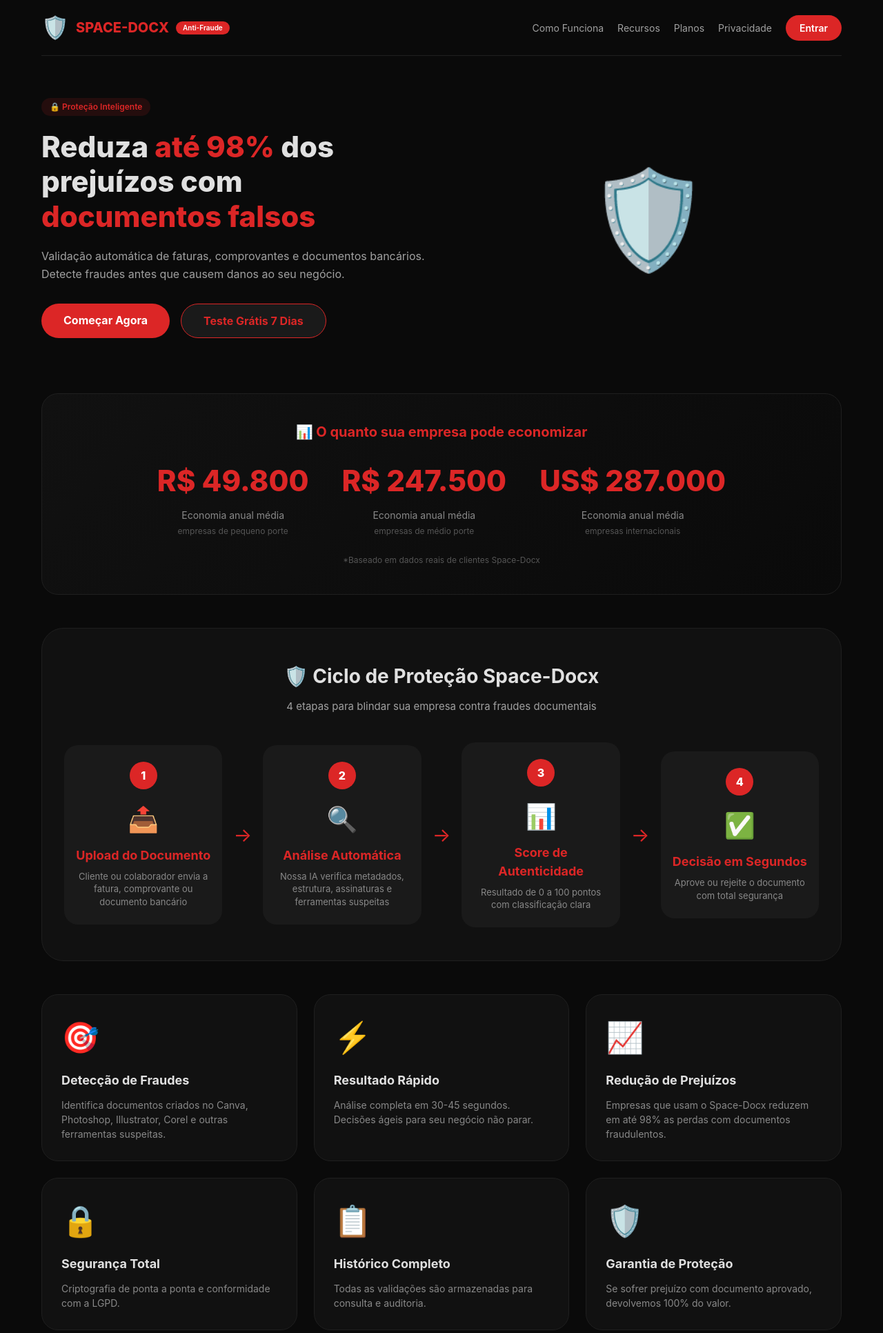
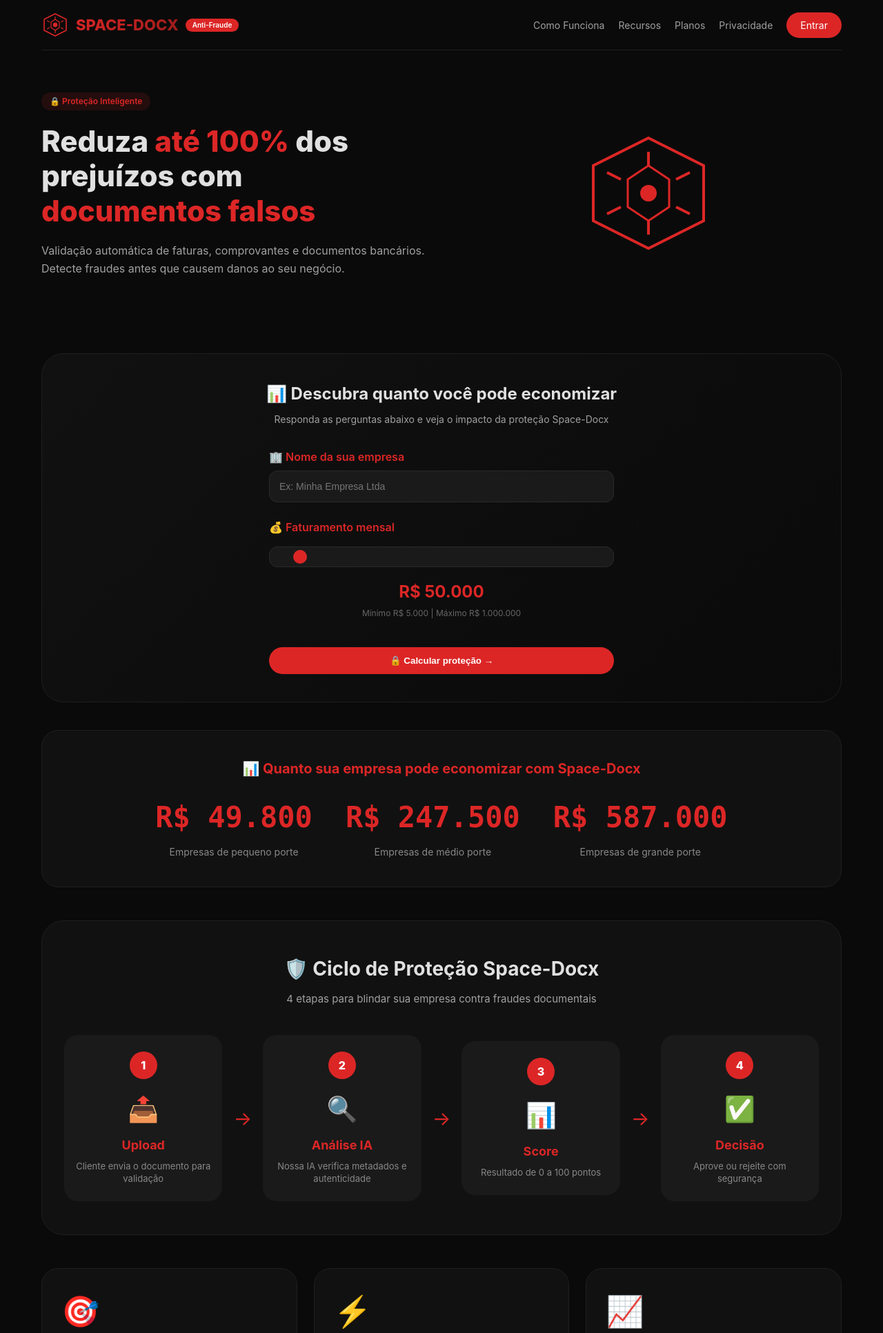
Before and after one commit to luq-eng/space-docx, a Flask app: page / in a window 1280 px wide. Shown: the top 1932 px of the page at 69% size. Run offline with Flask 3, Linux system fonts and the light colour scheme; parts of the project's set-up code (start-up, migrations or seed data) failed here and were passed over.

Commit message:
Update index.html

```diff
--- a/templates/index.html
+++ b/templates/index.html
@@ -9,16 +9,16 @@
         body { font-family: -apple-system, BlinkMacSystemFont, 'Segoe UI', Roboto, sans-serif; background: #0a0a0a; color: #e0e0e0; line-height: 1.5; }
         .container { max-width: 1200px; margin: 0 auto; padding: 0 20px; }
 
-        /* Header - Responsivo */
+        /* Header */
         .header { display: flex; justify-content: space-between; align-items: center; padding: 16px 0; border-bottom: 1px solid #1f1f1f; flex-wrap: wrap; gap: 16px; }
         .logo { display: flex; align-items: center; gap: 10px; }
-        .logo-icon { font-size: 32px; }
-        .logo-text { font-size: 20px; font-weight: 800; color: #dc2626; }
+        .logo-svg { width: 40px; height: 40px; }
+        .logo-text { font-size: 22px; font-weight: 800; background: linear-gradient(135deg, #dc2626, #991b1b); -webkit-background-clip: text; -webkit-text-fill-color: transparent; }
         .logo-badge { background: #dc2626; padding: 2px 10px; border-radius: 20px; font-size: 10px; color: white; font-weight: 600; }
         .nav { display: flex; gap: 20px; align-items: center; flex-wrap: wrap; }
         .nav a { color: #a0a0a0; text-decoration: none; font-size: 14px; transition: color 0.2s; }
         .nav a:hover { color: #dc2626; }
-        .btn-login { background: #dc2626; padding: 8px 20px; border-radius: 30px; color: white !important; font-weight: 600; }
+        .btn-login { background: #dc2626; padding: 8px 20px; border-radius: 30px; color: white !important; }
 
         /* Hero */
         .hero { display: flex; align-items: center; justify-content: space-between; padding: 60px 0 40px; gap: 40px; flex-wrap: wrap; }
@@ -27,23 +27,40 @@
         .hero h1 { font-size: 42px; font-weight: 800; margin-bottom: 20px; line-height: 1.2; }
         .hero h1 span { color: #dc2626; }
         .hero p { font-size: 16px; color: #a0a0a0; margin-bottom: 30px; line-height: 1.6; }
-        .hero-buttons { display: flex; gap: 16px; flex-wrap: wrap; }
-        .btn-primary { background: #dc2626; color: white; padding: 12px 32px; border-radius: 40px; text-decoration: none; font-weight: 700; display: inline-block; transition: transform 0.2s; }
-        .btn-secondary { background: #1a1a1a; border: 1px solid #dc2626; color: #dc2626; padding: 12px 32px; border-radius: 40px; text-decoration: none; font-weight: 700; transition: transform 0.2s; }
-        .btn-primary:hover, .btn-secondary:hover { transform: translateY(-2px); }
         .hero-image { flex: 1; text-align: center; min-width: 200px; }
-        .shield-icon { font-size: 140px; }
+        .hero-svg { width: 200px; height: 200px; }
 
-        /* Stats com valores economizados */
-        .stats-economia { background: linear-gradient(135deg, #111, #0a0a0a); border-radius: 24px; padding: 40px; margin: 40px 0; text-align: center; border: 1px solid #1f1f1f; }
+        /* Quiz Section */
+        .quiz-section { background: linear-gradient(135deg, #111, #0a0a0a); border-radius: 32px; padding: 40px; margin: 40px 0; border: 1px solid #1f1f1f; }
+        .quiz-title { font-size: 24px; font-weight: 700; text-align: center; margin-bottom: 8px; }
+        .quiz-subtitle { text-align: center; color: #a0a0a0; margin-bottom: 32px; font-size: 14px; }
+        .quiz-form { max-width: 500px; margin: 0 auto; }
+        .quiz-group { margin-bottom: 24px; }
+        .quiz-group label { display: block; font-weight: 600; margin-bottom: 8px; color: #dc2626; }
+        .quiz-group input { width: 100%; padding: 14px; background: #1a1a1a; border: 1px solid #2a2a2a; border-radius: 12px; color: white; font-size: 14px; }
+        .quiz-group input:focus { outline: none; border-color: #dc2626; }
+        .slider-container { margin-top: 16px; }
+        .slider { width: 100%; height: 6px; -webkit-appearance: none; background: #2a2a2a; border-radius: 3px; outline: none; }
+        .slider::-webkit-slider-thumb { -webkit-appearance: none; width: 20px; height: 20px; background: #dc2626; border-radius: 50%; cursor: pointer; }
+        .slider-value { text-align: center; margin-top: 12px; font-size: 24px; font-weight: 700; color: #dc2626; }
+        .slider-label { text-align: center; font-size: 12px; color: #666; margin-top: 4px; }
+
+        /* Resultado Quiz */
+        .quiz-resultado { background: #1a1a1a; border-radius: 20px; padding: 24px; margin-top: 24px; text-align: center; display: none; animation: fadeInUp 0.5s ease-out; }
+        .quiz-resultado h3 { font-size: 18px; margin-bottom: 16px; color: #dc2626; }
+        .perda-valor { font-size: 36px; font-weight: 800; color: #dc2626; margin: 16px 0; }
+        .btn-quiz { background: #dc2626; color: white; padding: 12px 32px; border-radius: 40px; text-decoration: none; font-weight: 700; display: inline-block; margin-top: 16px; transition: transform 0.2s; border: none; cursor: pointer; }
+        .btn-quiz:hover { transform: translateY(-2px); background: #b91c1c; }
+
+        /* Stats Economia Animados */
+        .stats-economia { background: #111; border-radius: 24px; padding: 40px; margin: 40px 0; text-align: center; border: 1px solid #1f1f1f; }
         .stats-economia h3 { font-size: 20px; margin-bottom: 24px; color: #dc2626; }
         .economia-grid { display: flex; justify-content: center; gap: 48px; flex-wrap: wrap; }
         .economia-card { text-align: center; }
-        .economia-valor { font-size: 42px; font-weight: 800; color: #dc2626; }
+        .economia-valor { font-size: 42px; font-weight: 800; color: #dc2626; font-family: monospace; }
         .economia-label { font-size: 14px; color: #888; margin-top: 8px; }
-        .economia-desc { font-size: 12px; color: #555; margin-top: 4px; }
 
-        /* Ciclo de Proteção - Melhorado */
+        /* Ciclo de Proteção */
         .ciclo { background: #111; border-radius: 32px; padding: 48px 32px; margin: 48px 0; border: 1px solid #1f1f1f; }
         .section-title { text-align: center; font-size: 28px; font-weight: 700; margin-bottom: 12px; }
         .section-subtitle { text-align: center; color: #a0a0a0; margin-bottom: 40px; font-size: 15px; }
@@ -74,41 +91,19 @@
         /* Footer */
         .footer { text-align: center; padding: 40px 0 30px; border-top: 1px solid #1f1f1f; margin-top: 40px; color: #666; font-size: 12px; }
         .footer a { color: #dc2626; text-decoration: none; }
-        .footer-links { display: flex; justify-content: center; gap: 24px; flex-wrap: wrap; margin-bottom: 16px; }
-        .footer-links a { color: #888; font-size: 12px; }
-
-        /* Responsivo Mobile */
-        @media (max-width: 768px) {
-            .container { padding: 0 16px; }
-            .header { flex-direction: column; text-align: center; }
-            .nav { justify-content: center; }
-            .hero { padding: 40px 0 20px; text-align: center; }
-            .hero h1 { font-size: 28px; }
-            .hero-buttons { justify-content: center; }
-            .shield-icon { font-size: 100px; }
-            .economia-valor { font-size: 32px; }
-            .economia-grid { gap: 24px; }
-            .ciclo-container { flex-direction: column; }
-            .ciclo-arrow { transform: rotate(90deg); }
-            .ciclo-step { width: 100%; }
-            .features { grid-template-columns: 1fr; }
-            .cta h2 { font-size: 22px; }
-            .stats-economia { padding: 24px; }
-            .ciclo { padding: 32px 20px; }
-        }
-
-        @media (max-width: 480px) {
-            .hero h1 { font-size: 24px; }
-            .economia-valor { font-size: 28px; }
-            .btn-primary, .btn-secondary { padding: 10px 20px; font-size: 14px; }
-            .section-title { font-size: 24px; }
-        }
 
         @keyframes fadeInUp {
             from { opacity: 0; transform: translateY(30px); }
             to { opacity: 1; transform: translateY(0); }
         }
-        .animated { animation: fadeInUp 0.6s ease-out; }
+        @media (max-width: 768px) {
+            .hero h1 { font-size: 28px; }
+            .ciclo-container { flex-direction: column; }
+            .ciclo-arrow { transform: rotate(90deg); }
+            .features { grid-template-columns: 1fr; }
+            .economia-grid { gap: 24px; }
+            .nav { justify-content: center; }
+        }
     </style>
 </head>
 <body>
@@ -116,7 +111,17 @@
         <!-- Header -->
         <div class="header">
             <div class="logo">
-                <div class="logo-icon">🛡️</div>
+                <svg class="logo-svg" viewBox="0 0 100 100" fill="none" xmlns="http://www.w3.org/2000/svg">
+                    <path d="M50 10 L90 30 L90 70 L50 90 L10 70 L10 30 L50 10Z" stroke="#dc2626" stroke-width="4" fill="none"/>
+                    <path d="M50 30 L65 40 L65 60 L50 70 L35 60 L35 40 L50 30Z" stroke="#dc2626" stroke-width="3" fill="none"/>
+                    <circle cx="50" cy="50" r="8" fill="#dc2626"/>
+                    <path d="M50 20 L50 30" stroke="#dc2626" stroke-width="3"/>
+                    <path d="M50 70 L50 80" stroke="#dc2626" stroke-width="3"/>
+                    <path d="M30 40 L20 35" stroke="#dc2626" stroke-width="3"/>
+                    <path d="M70 40 L80 35" stroke="#dc2626" stroke-width="3"/>
+                    <path d="M30 60 L20 65" stroke="#dc2626" stroke-width="3"/>
+                    <path d="M70 60 L80 65" stroke="#dc2626" stroke-width="3"/>
+                </svg>
                 <div class="logo-text">SPACE-DOCX</div>
                 <div class="logo-badge">Anti-Fraude</div>
             </div>
@@ -129,115 +134,106 @@
             </div>
         </div>
 
-        <!-- Hero Section -->
+        <!-- Hero -->
         <div class="hero">
-            <div class="hero-content animated">
+            <div class="hero-content">
                 <div class="hero-badge">🔒 Proteção Inteligente</div>
-                <h1>Reduza <span>até 98%</span> dos prejuízos com <span>documentos falsos</span></h1>
+                <h1>Reduza <span>até 100%</span> dos prejuízos com <span>documentos falsos</span></h1>
                 <p>Validação automática de faturas, comprovantes e documentos bancários. Detecte fraudes antes que causem danos ao seu negócio.</p>
-                <div class="hero-buttons">
-                    <a href="/planos" class="btn-primary">Começar Agora</a>
-                    <a href="/gerar-chave-teste" class="btn-secondary">Teste Grátis 7 Dias</a>
-                </div>
             </div>
             <div class="hero-image">
-                <div class="shield-icon">🛡️</div>
+                <svg class="hero-svg" viewBox="0 0 200 200" fill="none" xmlns="http://www.w3.org/2000/svg">
+                    <path d="M100 20 L180 60 L180 140 L100 180 L20 140 L20 60 L100 20Z" stroke="#dc2626" stroke-width="4" fill="none"/>
+                    <path d="M100 60 L130 80 L130 120 L100 140 L70 120 L70 80 L100 60Z" stroke="#dc2626" stroke-width="3" fill="none"/>
+                    <circle cx="100" cy="100" r="12" fill="#dc2626"/>
+                    <path d="M100 40 L100 60" stroke="#dc2626" stroke-width="4"/>
+                    <path d="M100 140 L100 160" stroke="#dc2626" stroke-width="4"/>
+                    <path d="M60 80 L40 70" stroke="#dc2626" stroke-width="4"/>
+                    <path d="M140 80 L160 70" stroke="#dc2626" stroke-width="4"/>
+                    <path d="M60 120 L40 130" stroke="#dc2626" stroke-width="4"/>
+                    <path d="M140 120 L160 130" stroke="#dc2626" stroke-width="4"/>
+                </svg>
             </div>
         </div>
 
-        <!-- Stats com valores economizados -->
+        <!-- Quiz Section -->
+        <div class="quiz-section" id="quiz">
+            <h2 class="quiz-title">📊 Descubra quanto você pode economizar</h2>
+            <p class="quiz-subtitle">Responda as perguntas abaixo e veja o impacto da proteção Space-Docx</p>
+
+            <div class="quiz-form">
+                <div class="quiz-group">
+                    <label>🏢 Nome da sua empresa</label>
+                    <input type="text" id="empresaNome" placeholder="Ex: Minha Empresa Ltda">
+                </div>
+
+                <div class="quiz-group">
+                    <label>💰 Faturamento mensal</label>
+                    <div class="slider-container">
+                        <input type="range" id="faturamentoSlider" class="slider" min="5000" max="1000000" step="1000" value="50000">
+                        <div class="slider-value" id="faturamentoValor">R$ 50.000</div>
+                        <div class="slider-label">Mínimo R$ 5.000 | Máximo R$ 1.000.000</div>
+                    </div>
+                </div>
+
+                <button class="btn-quiz" id="calcularProtecao" style="width: 100%;">🔒 Calcular proteção →</button>
+
+                <div id="quizResultado" class="quiz-resultado">
+                    <h3>🛡️ RESULTADO DA PROTEÇÃO</h3>
+                    <div id="empresaResultado"></div>
+                    <div class="perda-valor" id="perdaResultado"></div>
+                    <p style="color:#888; font-size:13px;">Este é o valor que você pode perder anualmente com fraudes documentais.</p>
+                    <p style="color:#dc2626; font-weight:700; margin-top:16px;">Space-Docx reduz em até 100% este prejuízo!</p>
+                    <a href="/planos" class="btn-quiz" style="background:#dc2626; margin-top:20px;">👉 Proteja sua empresa agora</a>
+                </div>
+            </div>
+        </div>
+
+        <!-- Stats Economia Animados -->
         <div class="stats-economia">
-            <h3>📊 O quanto sua empresa pode economizar</h3>
+            <h3>📊 Quanto sua empresa pode economizar com Space-Docx</h3>
             <div class="economia-grid">
                 <div class="economia-card">
-                    <div class="economia-valor">R$ 49.800</div>
-                    <div class="economia-label">Economia anual média</div>
-                    <div class="economia-desc">empresas de pequeno porte</div>
+                    <div class="economia-valor" id="economia1">0</div>
+                    <div class="economia-label">Empresas de pequeno porte</div>
                 </div>
                 <div class="economia-card">
-                    <div class="economia-valor">R$ 247.500</div>
-                    <div class="economia-label">Economia anual média</div>
-                    <div class="economia-desc">empresas de médio porte</div>
+                    <div class="economia-valor" id="economia2">0</div>
+                    <div class="economia-label">Empresas de médio porte</div>
                 </div>
                 <div class="economia-card">
-                    <div class="economia-valor">US$ 287.000</div>
-                    <div class="economia-label">Economia anual média</div>
-                    <div class="economia-desc">empresas internacionais</div>
+                    <div class="economia-valor" id="economia3">0</div>
+                    <div class="economia-label">Empresas de grande porte</div>
                 </div>
             </div>
-            <div style="margin-top: 24px; font-size: 12px; color: #555;">*Baseado em dados reais de clientes Space-Docx</div>
         </div>
 
-        <!-- Ciclo de Proteção Melhorado -->
+        <!-- Ciclo de Proteção -->
         <div class="ciclo" id="funcionamento">
             <h2 class="section-title">🛡️ Ciclo de Proteção Space-Docx</h2>
             <p class="section-subtitle">4 etapas para blindar sua empresa contra fraudes documentais</p>
             <div class="ciclo-container">
-                <div class="ciclo-step">
-                    <div class="step-number">1</div>
-                    <div class="step-icon">📤</div>
-                    <div class="step-title">Upload do Documento</div>
-                    <div class="step-desc">Cliente ou colaborador envia a fatura, comprovante ou documento bancário</div>
-                </div>
+                <div class="ciclo-step"><div class="step-number">1</div><div class="step-icon">📤</div><div class="step-title">Upload</div><div class="step-desc">Cliente envia o documento para validação</div></div>
                 <div class="ciclo-arrow">→</div>
-                <div class="ciclo-step">
-                    <div class="step-number">2</div>
-                    <div class="step-icon">🔍</div>
-                    <div class="step-title">Análise Automática</div>
-                    <div class="step-desc">Nossa IA verifica metadados, estrutura, assinaturas e ferramentas suspeitas</div>
-                </div>
+                <div class="ciclo-step"><div class="step-number">2</div><div class="step-icon">🔍</div><div class="step-title">Análise IA</div><div class="step-desc">Nossa IA verifica metadados e autenticidade</div></div>
                 <div class="ciclo-arrow">→</div>
-                <div class="ciclo-step">
-                    <div class="step-number">3</div>
-                    <div class="step-icon">📊</div>
-                    <div class="step-title">Score de Autenticidade</div>
-                    <div class="step-desc">Resultado de 0 a 100 pontos com classificação clara</div>
-                </div>
+                <div class="ciclo-step"><div class="step-number">3</div><div class="step-icon">📊</div><div class="step-title">Score</div><div class="step-desc">Resultado de 0 a 100 pontos</div></div>
                 <div class="ciclo-arrow">→</div>
-                <div class="ciclo-step">
-                    <div class="step-number">4</div>
-                    <div class="step-icon">✅</div>
-                    <div class="step-title">Decisão em Segundos</div>
-                    <div class="step-desc">Aprove ou rejeite o documento com total segurança</div>
-                </div>
+                <div class="ciclo-step"><div class="step-number">4</div><div class="step-icon">✅</div><div class="step-title">Decisão</div><div class="step-desc">Aprove ou rejeite com segurança</div></div>
             </div>
         </div>
 
         <!-- Features -->
         <div class="features" id="recursos">
-            <div class="feature-card">
-                <div class="feature-icon">🎯</div>
-                <h3>Detecção de Fraudes</h3>
-                <p>Identifica documentos criados no Canva, Photoshop, Illustrator, Corel e outras ferramentas suspeitas.</p>
-            </div>
-            <div class="feature-card">
-                <div class="feature-icon">⚡</div>
-                <h3>Resultado Rápido</h3>
-                <p>Análise completa em 30-45 segundos. Decisões ágeis para seu negócio não parar.</p>
-            </div>
-            <div class="feature-card">
-                <div class="feature-icon">📈</div>
-                <h3>Redução de Prejuízos</h3>
-                <p>Empresas que usam o Space-Docx reduzem em até 98% as perdas com documentos fraudulentos.</p>
-            </div>
-            <div class="feature-card">
-                <div class="feature-icon">🔒</div>
-                <h3>Segurança Total</h3>
-                <p>Criptografia de ponta a ponta e conformidade com a LGPD.</p>
-            </div>
-            <div class="feature-card">
-                <div class="feature-icon">📋</div>
-                <h3>Histórico Completo</h3>
-                <p>Todas as validações são armazenadas para consulta e auditoria.</p>
-            </div>
-            <div class="feature-card">
-                <div class="feature-icon">🛡️</div>
-                <h3>Garantia de Proteção</h3>
-                <p>Se sofrer prejuízo com documento aprovado, devolvemos 100% do valor.</p>
-            </div>
+            <div class="feature-card"><div class="feature-icon">🎯</div><h3>Detecção de Fraudes</h3><p>Identifica Canva, Photoshop, Corel e outras ferramentas suspeitas.</p></div>
+            <div class="feature-card"><div class="feature-icon">⚡</div><h3>Resultado Rápido</h3><p>Análise em 30-45 segundos. Decisões ágeis.</p></div>
+            <div class="feature-card"><div class="feature-icon">📈</div><h3>Redução de Prejuízos</h3><p>Reduza em até 100% as perdas com documentos falsos.</p></div>
+            <div class="feature-card"><div class="feature-icon">🔒</div><h3>Segurança Total</h3><p>Criptografia e conformidade com LGPD.</p></div>
+            <div class="feature-card"><div class="feature-icon">📋</div><h3>Histórico Completo</h3><p>Todas as validações armazenadas.</p></div>
+            <div class="feature-card"><div class="feature-icon">🛡️</div><h3>Garantia de Proteção</h3><p>Devolvemos 100% se sofrer prejuízo.</p></div>
         </div>
 
-        <!-- CTA Final -->
+        <!-- CTA -->
         <div class="cta">
             <h2>Pronto para proteger sua empresa?</h2>
             <p>Junte-se a mais de 10.000 empresas que já confiam no Space-Docx</p>
@@ -246,7 +242,7 @@
 
         <!-- Footer -->
         <div class="footer">
-            <div class="footer-links">
+            <div class="footer-links" style="display:flex; justify-content:center; gap:24px; margin-bottom:16px; flex-wrap:wrap;">
                 <a href="/">Início</a>
                 <a href="/planos">Planos</a>
                 <a href="/politicas">Política de Privacidade</a>
@@ -255,5 +251,58 @@
             <p>© 2026 Space-Docx. Tecnologia anti-fraude para empresas. | Reduza prejuízos com documentos falsos</p>
         </div>
     </div>
+
+    <script>
+        // Slider
+        const slider = document.getElementById('faturamentoSlider');
+        const faturamentoValor = document.getElementById('faturamentoValor');
+
+        slider.addEventListener('input', function() {
+            let valor = parseInt(this.value);
+            faturamentoValor.textContent = 'R$ ' + valor.toLocaleString('pt-BR');
+        });
+
+        // Calcular proteção
+        document.getElementById('calcularProtecao').addEventListener('click', function() {
+            const empresaNome = document.getElementById('empresaNome').value;
+            const faturamento = parseInt(slider.value);
+
+            if (!empresaNome) {
+                alert('Por favor, digite o nome da sua empresa');
+                return;
+            }
+
+            // Calcular perda potencial (15% do faturamento anual)
+            const perdaAnual = (faturamento * 12) * 0.15;
+
+            document.getElementById('empresaResultado').innerHTML = `<strong>${empresaNome}</strong>`;
+            document.getElementById('perdaResultado').innerHTML = `R$ ${perdaAnual.toLocaleString('pt-BR')}`;
+            document.getElementById('quizResultado').style.display = 'block';
+
+            // Scroll para o resultado
+            document.getElementById('quizResultado').scrollIntoView({ behavior: 'smooth' });
+        });
+
+        // Animação dos números
+        function animateNumber(element, start, end, duration) {
+            let startTime = null;
+            const step = (timestamp) => {
+                if (!startTime) startTime = timestamp;
+                const progress = Math.min((timestamp - startTime) / duration, 1);
+                const current = Math.floor(progress * (end - start) + start);
+                element.textContent = 'R$ ' + current.toLocaleString('pt-BR');
+                if (progress < 1) requestAnimationFrame(step);
+                else element.textContent = 'R$ ' + end.toLocaleString('pt-BR');
+            };
+            requestAnimationFrame(step);
+        }
+
+        // Animar quando a página carregar
+        window.addEventListener('DOMContentLoaded', () => {
+            animateNumber(document.getElementById('economia1'), 0, 49800, 2000);
+            animateNumber(document.getElementById('economia2'), 0, 247500, 2000);
+            animateNumber(document.getElementById('economia3'), 0, 587000, 2000);
+        });
+    </script>
 </body>
 </html>
```
